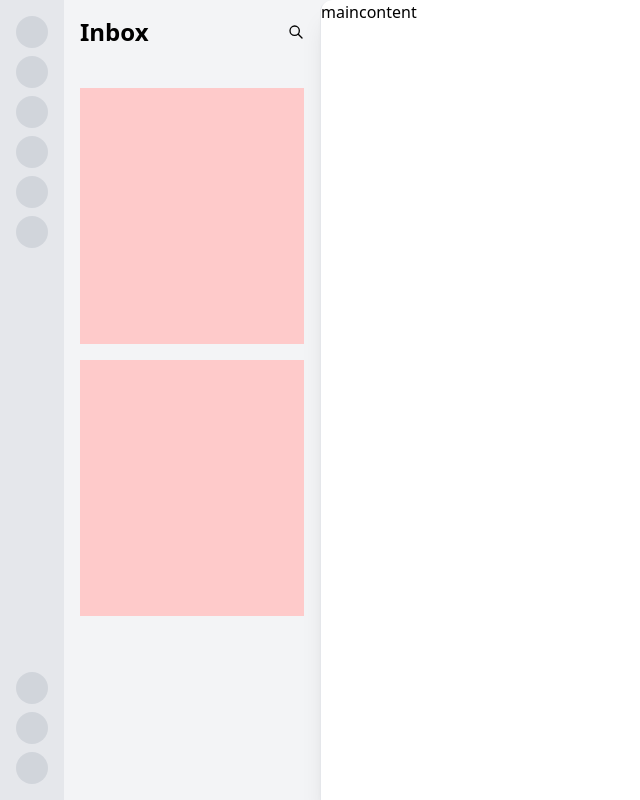
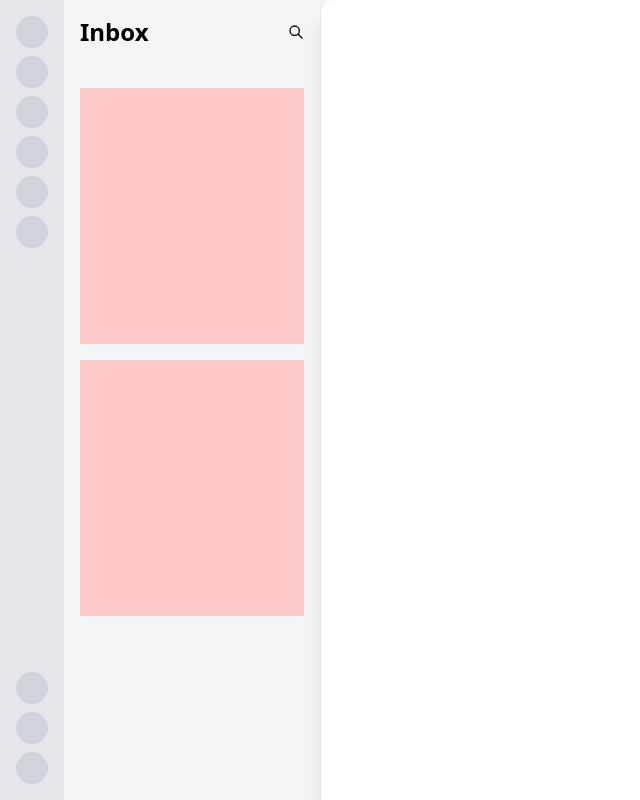
Before and after one commit to Frog-kt/vite-project, a React (Vite) app: page / in a window 1280 px wide. Shown: the whole page, without its empty margins (0-640 px from the left). Built offline with nearby package versions, Linux system fonts and the light colour scheme.

Commit message:
update: split components

```diff
--- a/src/App.tsx
+++ b/src/App.tsx
@@ -1,4 +1,7 @@
 import React from 'react'
+import Inbox from './components/Inbox'
+import Main from './components/Main'
+import Navigation from './components/Navigation'
 import logo from './logo.svg'
 
 function App() {
@@ -6,32 +9,9 @@ function App() {
   return (
     <div className="App">
       <div className="flex flex-row h-screen bg-gray-100">
-        <div className="flex flex-col justify-between w-16 items-center p-4 bg-gray-200">
-          <div className="flex flex-col space-y-2">
-            <a><div className="rounded-full bg-gray-300 w-8 h-8"></div></a>
-            <a><div className="rounded-full bg-gray-300 w-8 h-8"></div></a>
-            <a><div className="rounded-full bg-gray-300 w-8 h-8"></div></a>
-            <a><div className="rounded-full bg-gray-300 w-8 h-8"></div></a>
-            <a><div className="rounded-full bg-gray-300 w-8 h-8"></div></a>
-            <a><div className="rounded-full bg-gray-300 w-8 h-8"></div></a>
-          </div>
-          <div className="flex flex-col space-y-2">
-            <a><div className="rounded-full bg-gray-300 w-8 h-8"></div></a>
-            <a><div className="rounded-full bg-gray-300 w-8 h-8"></div></a>
-            <a><div className="rounded-full bg-gray-300 w-8 h-8"></div></a>
-          </div>
-        </div>
-        <div className="w-64 bg-gray-100 p-4 flex flex-col space-y-4">
-          <div className="flex flex-row justify-between items-center mb-6">
-            <h1 className="font-semibold text-2xl">Inbox</h1>
-            <svg className="w-4 h-4 flex-none" fill="none" stroke="currentColor" viewBox="0 0 24 24" xmlns="http://www.w3.org/2000/svg">
-              <path strokeLinecap="round" strokeLinejoin="round" strokeWidth={2} d="M21 21l-6-6m2-5a7 7 0 11-14 0 7 7 0 0114 0z" />
-            </svg>
-          </div>
-          <div className="bg-red-200 h-64"></div>
-          <div className="bg-red-200 h-64"></div>
-        </div>
-        <div className="flex-auto bg-white rounded-tl-xl border-l shadow-xl">maincontent</div>
+        <Navigation />
+        <Inbox />
+        <Main />
       </div>
     </div>
   )
--- /dev/null
+++ b/src/components/Inbox.tsx
@@ -0,0 +1,16 @@
+import React from 'react'
+
+export default function Inbox() {
+  return (
+    <div className="w-64 bg-gray-100 p-4 flex flex-col space-y-4">
+      <div className="flex flex-row justify-between items-center mb-6">
+        <h1 className="font-semibold text-2xl">Inbox</h1>
+        <svg className="w-4 h-4 flex-none" fill="none" stroke="currentColor" viewBox="0 0 24 24" xmlns="http://www.w3.org/2000/svg">
+          <path strokeLinecap="round" strokeLinejoin="round" strokeWidth={2} d="M21 21l-6-6m2-5a7 7 0 11-14 0 7 7 0 0114 0z" />
+        </svg>
+      </div>
+      <div className="bg-red-200 h-64"></div>
+      <div className="bg-red-200 h-64"></div>
+    </div>
+  )
+}
--- /dev/null
+++ b/src/components/Main.tsx
@@ -0,0 +1,9 @@
+import React from 'react'
+
+export default function Main() {
+  return (
+    <div className="flex-auto bg-white rounded-tl-xl border-l shadow-xl">
+
+    </div>
+  )
+}
--- /dev/null
+++ b/src/components/Navigation.tsx
@@ -0,0 +1,21 @@
+import React from 'react'
+
+export default function Navigation() {
+  return (
+    <div className="flex flex-col justify-between w-16 items-center p-4 bg-gray-200">
+      <div className="flex flex-col space-y-2">
+        <a><div className="rounded-full bg-gray-300 w-8 h-8"></div></a>
+        <a><div className="rounded-full bg-gray-300 w-8 h-8"></div></a>
+        <a><div className="rounded-full bg-gray-300 w-8 h-8"></div></a>
+        <a><div className="rounded-full bg-gray-300 w-8 h-8"></div></a>
+        <a><div className="rounded-full bg-gray-300 w-8 h-8"></div></a>
+        <a><div className="rounded-full bg-gray-300 w-8 h-8"></div></a>
+      </div>
+      <div className="flex flex-col space-y-2">
+        <a><div className="rounded-full bg-gray-300 w-8 h-8"></div></a>
+        <a><div className="rounded-full bg-gray-300 w-8 h-8"></div></a>
+        <a><div className="rounded-full bg-gray-300 w-8 h-8"></div></a>
+      </div>
+    </div>
+  )
+}
```
